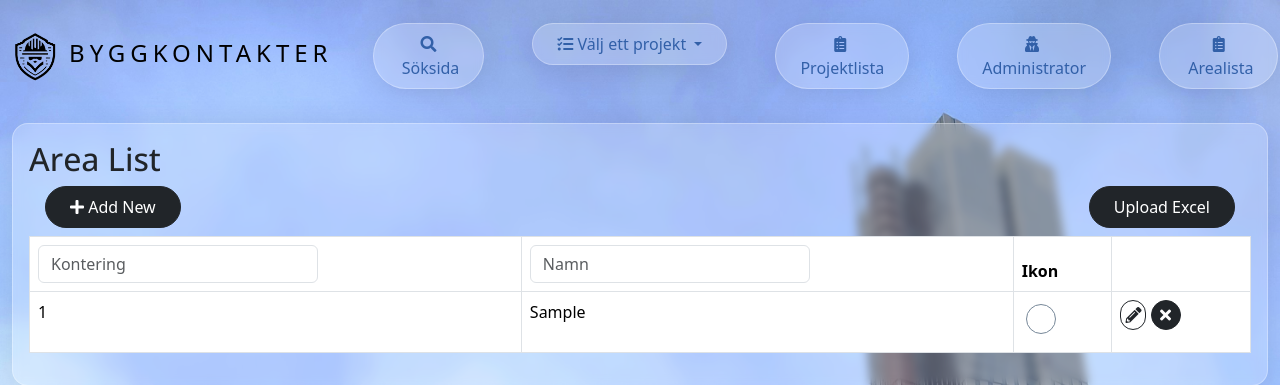
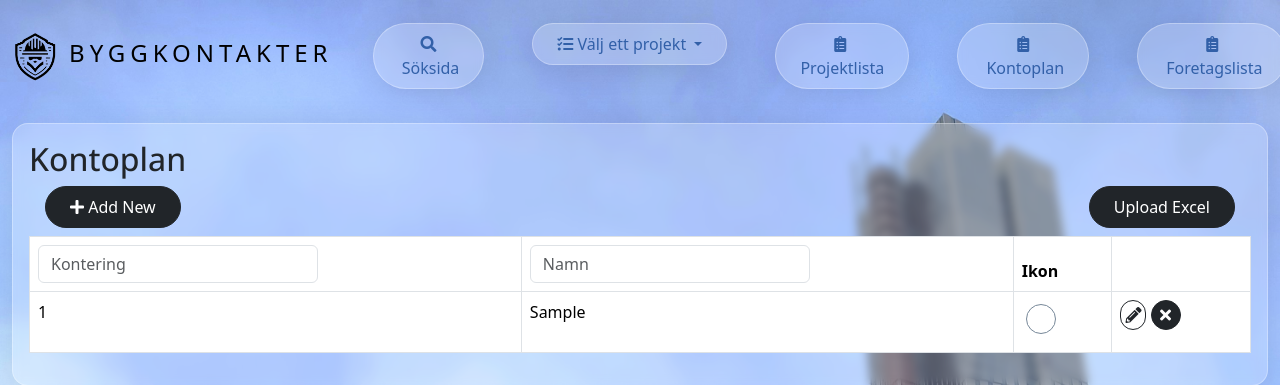
Before and after one commit to ringarochkryss/BKS3, a Django app: page /areas/ in a window 1280 px wide. Shown: the top 385 px of the page. Run offline with Django 3.2, Linux system fonts and the light colour scheme; a user stored in the database is signed in; tables that the repository leaves empty hold one stand-in row (values such as "Sample post"); some libraries are stand-ins or nearby versions.

Commit message:
Hide links not needed for now

```diff
--- a/app/templates/app/area_list.html
+++ b/app/templates/app/area_list.html
@@ -3,7 +3,7 @@
 {% block content %}
 
 <div class="glass p-3 mt-5">
-	<h2>Area List</h2>
+	<h2>Kontoplan</h2>
 
 	<!-- Add New Button -->
 	<button class="btn pillLG btn-dark btn-large py-2 px-4 mb-2 mx-3" data-bs-toggle="modal" data-bs-target="#addAreaModal">
--- a/app/templates/app/layout.html
+++ b/app/templates/app/layout.html
@@ -53,13 +53,13 @@
                     {% endif %}
 
                     {% if user.is_authenticated and user.is_superuser %}
-                    <li class="nav-item mx-4"><a class="btn pillLG btn-outline-dark glassbutton btn-large py-2 px-4" href="{% url 'administrator' %}"><i class="fas fa-user-secret"></i>&nbsp; Administrator</a></li>
-                    <li class="nav-item mx-4"><a class="btn pillLG btn-outline-dark glassbutton btn-large py-2 px-4" href="{% url 'area_list' %}"><i class="fas fa-clipboard-list"></i>&nbsp;Arealista</a></li>
+                    <!--<li class="nav-item mx-4"><a class="btn pillLG btn-outline-dark glassbutton btn-large py-2 px-4" href="{% url 'administrator' %}"><i class="fas fa-user-secret"></i>&nbsp; Administrator</a></li>-->
+                    <li class="nav-item mx-4"><a class="btn pillLG btn-outline-dark glassbutton btn-large py-2 px-4" href="{% url 'area_list' %}"><i class="fas fa-clipboard-list"></i>&nbsp;Kontoplan</a></li>
                     <li class="nav-item mx-4"><a class="btn pillLG btn-outline-dark glassbutton btn-large py-2 px-4" href="{% url 'company_list' %}"><i class="fas fa-clipboard-list"></i>&nbsp;Foretagslista</a></li>
                     {% endif %}
 
-                    <li class="nav-item mx-4"><a class="btn pillLG btn-outline-dark glassbutton btn-large py-2 px-4" href="{% url 'about' %}"><i class="fas fa-book-reader"></i>&nbsp; Om</a></li>
-                    <li class="nav-item mx-4"><a class="btn pillLG btn-outline-dark glassbutton btn-large py-2 px-4" href="{% url 'contact' %}"><i class="fas fa-mobile-alt"></i>&nbsp; Kontakt</a></li>
+                    <!--<li class="nav-item mx-4"><a class="btn pillLG btn-outline-dark glassbutton btn-large py-2 px-4" href="{% url 'about' %}"><i class="fas fa-book-reader"></i>&nbsp; Om</a></li>
+                    <li class="nav-item mx-4"><a class="btn pillLG btn-outline-dark glassbutton btn-large py-2 px-4" href="{% url 'contact' %}"><i class="fas fa-mobile-alt"></i>&nbsp; Kontakt</a></li>-->
                 </ul>
                 {% include 'app/loginpartial.html' %}
             </div>
```
